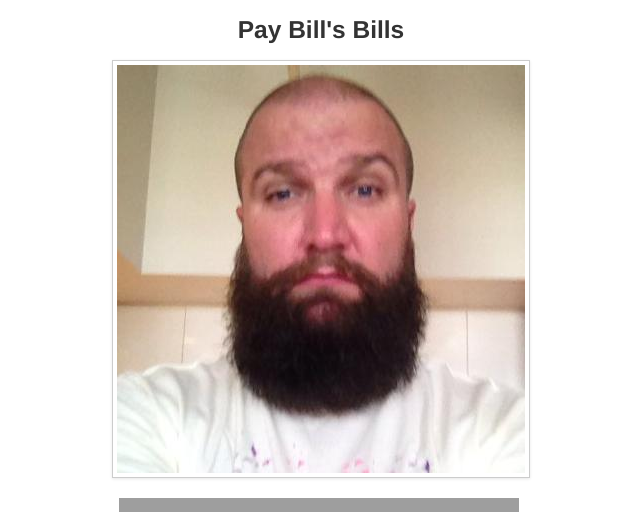
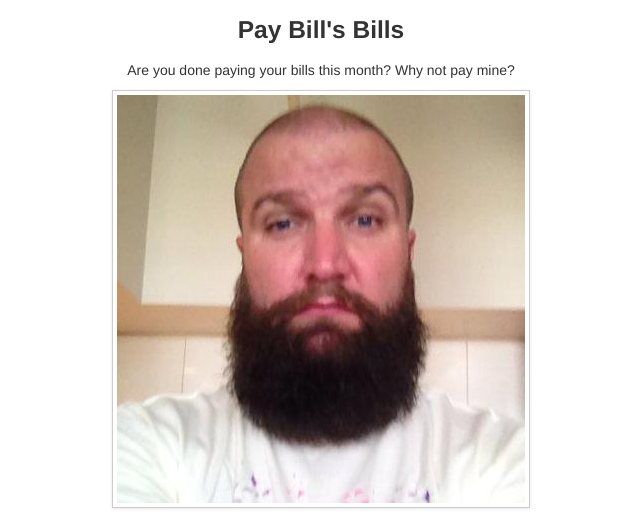
Before and after one commit to hamhoagie/paybillsbills, a Flask app: page / in a window 1280 px wide. Shown: the top 512 px of the page, without its empty margins (319-959 px from the left). Run offline with Flask 2, Linux system fonts and the light colour scheme; some libraries are stand-ins or nearby versions; grey boxes are pictures that could not be loaded.

Commit message:
added explanatory copy

```diff
--- a/templates/index.html
+++ b/templates/index.html
@@ -55,6 +55,7 @@
         <div class="container">
         <center>
             <h3>Pay Bill's Bills</h3>
+            <p>Are you done paying your bills this month? Why not pay mine?</p>
             <img src="{{ url_for('static', filename='img/so_sad.jpg') }}" class="img-polaroid" />
             <br />
             <br />
```
